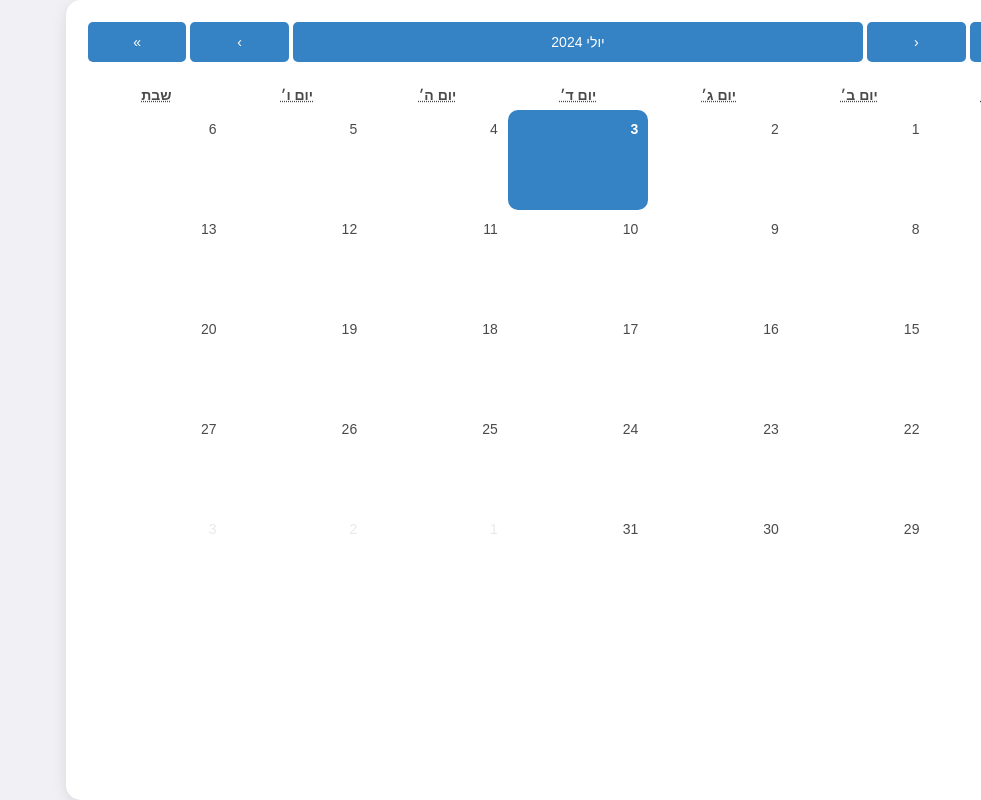
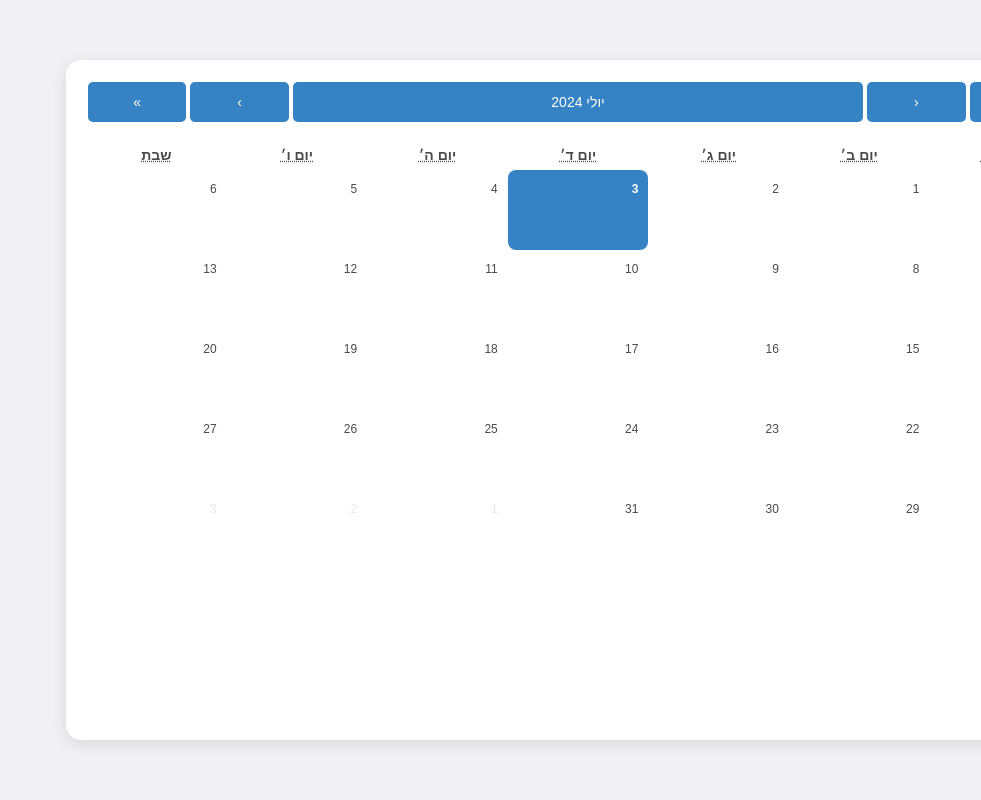
Before and after one commit to Bracha-Corcos/Ezri-Meim, a React (Create React App) app in the folder Ezri-Meim/: page /calendar in a window 1280 px wide. Shown: the whole page, without its empty margins (299-1280 px from the left). Built offline with nearby package versions, Linux system fonts and the light colour scheme.

Commit message:
calendar-css

```diff
--- a/Ezri-Meim/src/Calendar.css
+++ b/Ezri-Meim/src/Calendar.css
@@ -111,7 +111,7 @@ body {
     position: relative;
     z-index: 0;
     width: 80%; /* הקטנו מ-95% ל-80% */
-    height: 100%;
+    height: 85%;
     background: #fff;
     border-radius: 15px;
     box-shadow: 0 4px 15px rgba(0, 0, 0, 0.1);
@@ -123,12 +123,12 @@ body {
 /* עיצוב תאי לוח השנה */
 .react-calendar__tile {
     color: #4a4a4a !important;
-    font-size: 16px;
-    padding: 15px;
-    border-radius: 10px;
+    font-size: 14px;
+    padding: 10px;
+    border-radius: 8px;
     transition: background-color 0.3s, color 0.3s;
     position: relative;
-    height: 100px;
+    height: 80px;
     display: flex;
     flex-direction: column;
     justify-content: flex-start;
@@ -167,13 +167,13 @@ body {
 
 /* עיצוב אינדיקטור לאירועים */
 .event-indicator {
-    width: 6px;
-    height: 6px;
+    width: 4px;
+    height: 4px;
     background-color: #f92a31;
     border-radius: 50%;
     position: absolute;
-    top: 5px;
-    right: 5px;
+    top: 3px;
+    right: 3px;
 }
 
 
@@ -206,7 +206,7 @@ body {
 
 /* הקטנת גופן ותאים */
 .react-calendar__month-view__days__day {
-    font-size: 14px; /* הקטנת גודל הגופן */
+    font-size: 12px; /* הקטנת גודל הגופן */
     padding: 10px;
 }
 
@@ -320,13 +320,13 @@ body {
 
 
 .event-title {
-    font-size: 10px;
+    font-size: 8px;
     color: #000;
     white-space: nowrap;
     overflow: hidden;
     text-overflow: ellipsis;
     max-width: 100%;
-    margin-top: 2px;
+    margin-top: 1px;
 }
 .react-calendar__tile--active {
     background: #3582c4  !important;
```
